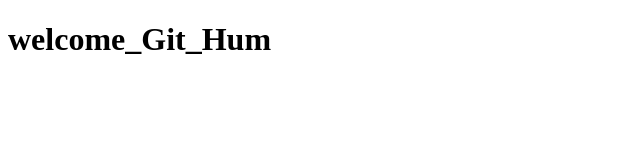
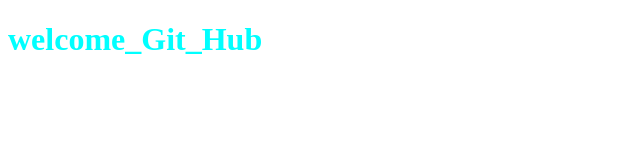
Before and after one commit to AmitHasan01/welcome-git-hub, a plain HTML site: page index.html in a window 1280 px wide. Shown: the whole page, without its empty margins (0-640 px from the left). Drawn offline with Linux system fonts and the light colour scheme.

Commit message:
add my welcome github website

```diff
--- a/index.html
+++ b/index.html
@@ -4,8 +4,9 @@
     <meta charset="UTF-8">
     <meta name="viewport" content="width=device-width, initial-scale=1.0">
     <title>welcome_Git_Hum</title>
+    <link rel="stylesheet" href="style/blog.css">
 </head>
 <body>
-    <H1>welcome_Git_Hum</H1>
+    <h1>welcome_Git_Hub</h1>
 </body>
 </html>
--- a/style/blog.css
+++ b/style/blog.css
@@ -0,0 +1,3 @@
+h1{
+    color: aqua;
+}
```
